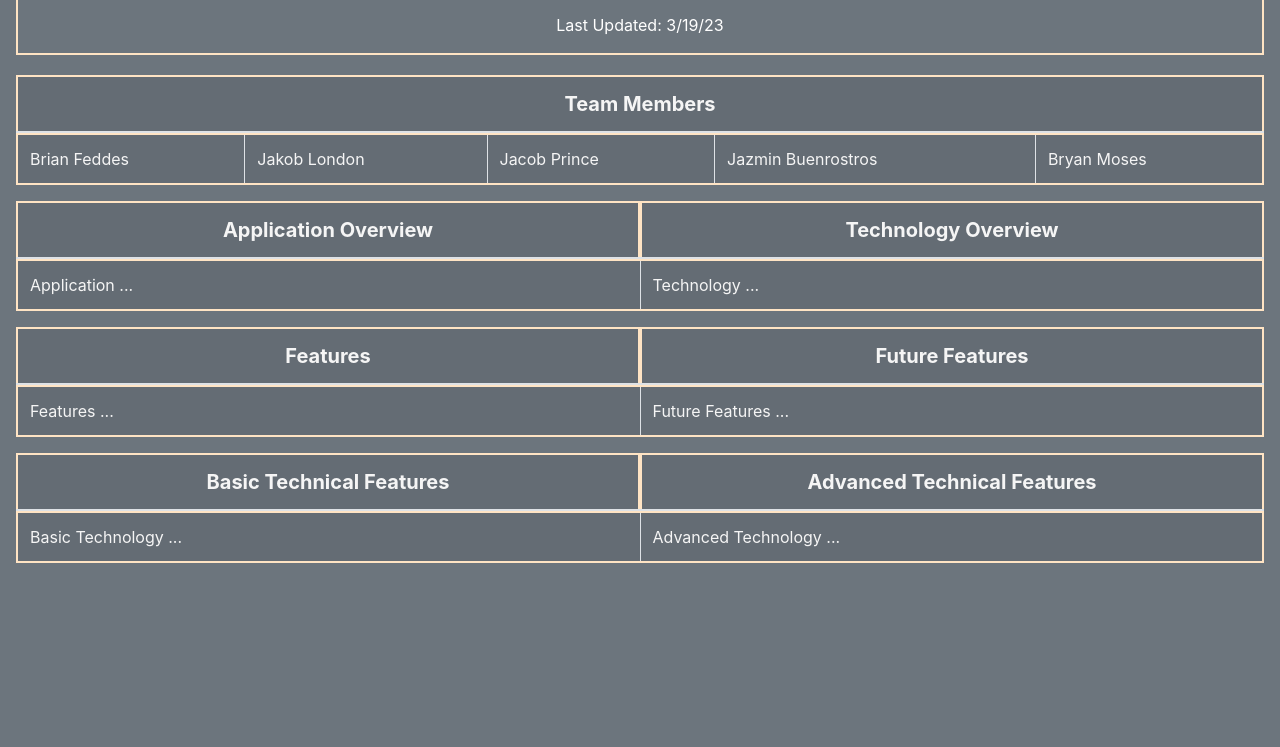
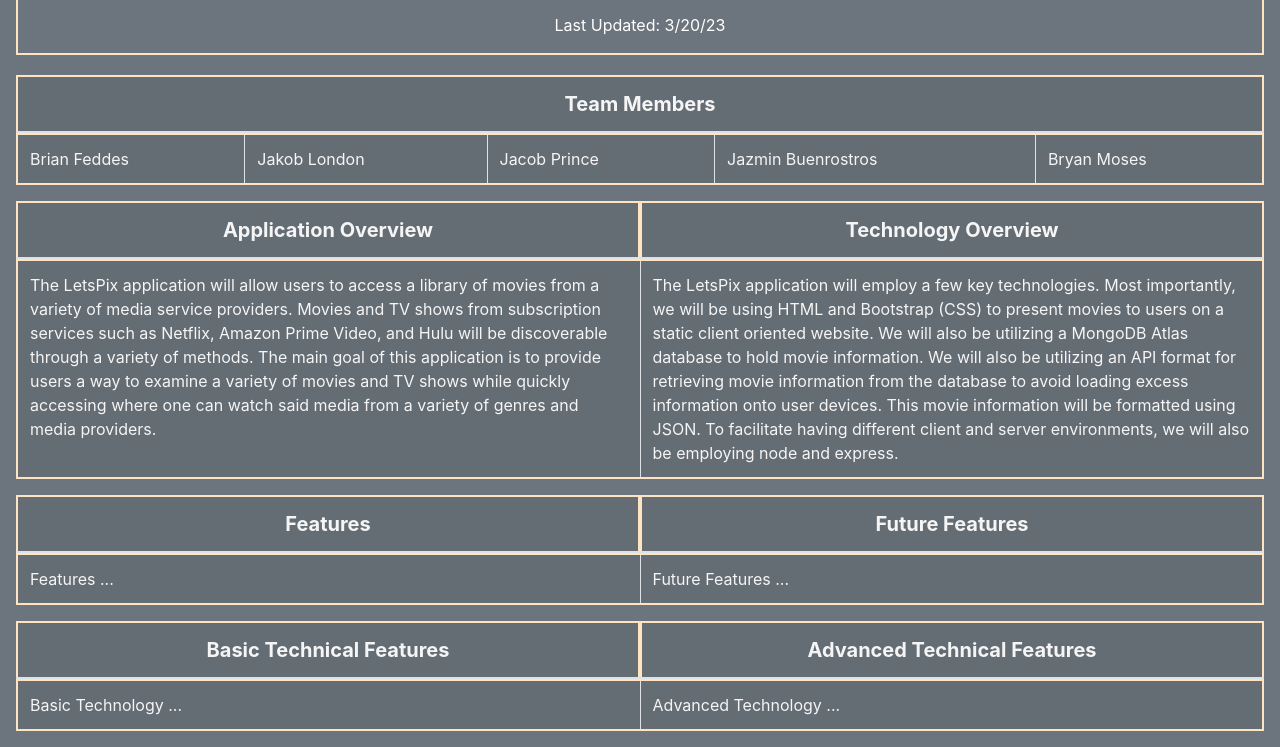
Before and after one commit to LetsPix/LetsPix-Proposal, a plain HTML site: page index.html in a window 1280 px wide. Shown: the part 93-840 px from the top of the page. Before the commit the page ends 800 px from the top, so only its background shows below. Drawn offline with nearby package versions, Linux system fonts and the light colour scheme.

Commit message:
Added the Application and Technology overviews

```diff
--- a/index.html
+++ b/index.html
@@ -14,7 +14,7 @@
 	<h1>LetsPix</h1>
 	<p>By RayScrump</p>
 	<!-- MAKE SURE TO UPDATE LAST UPDATE DAY -->
-	<p>Last Updated: 3/19/23</p>
+	<p>Last Updated: 3/20/23</p>
 	</div>
 
 	<table class="headers table table-bordered table-active">
@@ -67,11 +67,26 @@
           <tr>
 			<!-- Application Overview -->
 			<td class="content-panel">
-				Application ...
+				The LetsPix application will allow users to access a library
+				of movies from a variety of media service providers. Movies
+				and TV shows from subscription services such as Netflix, Amazon
+				Prime Video, and Hulu will be discoverable through a variety
+				of methods. The main goal of this application is to provide
+				users a way to examine a variety of movies and TV shows while
+				quickly accessing where one can watch said media from a variety
+				of genres and media providers.
 			</td>
 			<!-- Technology Overview -->
 			<td>
-				Technology ...
+				The LetsPix application will employ a few key technologies.
+				Most importantly, we will be using HTML and Bootstrap (CSS)
+				to present movies to users on a static client oriented website.
+				We will also be utilizing a MongoDB Atlas database to hold
+				movie information. We will also be utilizing an API format for
+				retrieving movie information from the database to avoid loading
+				excess information onto user devices. This movie information will
+				be formatted using JSON. To facilitate having different client and
+				server environments, we will also be employing node and express.
             </td>
           </tr>
         </tbody>
```
